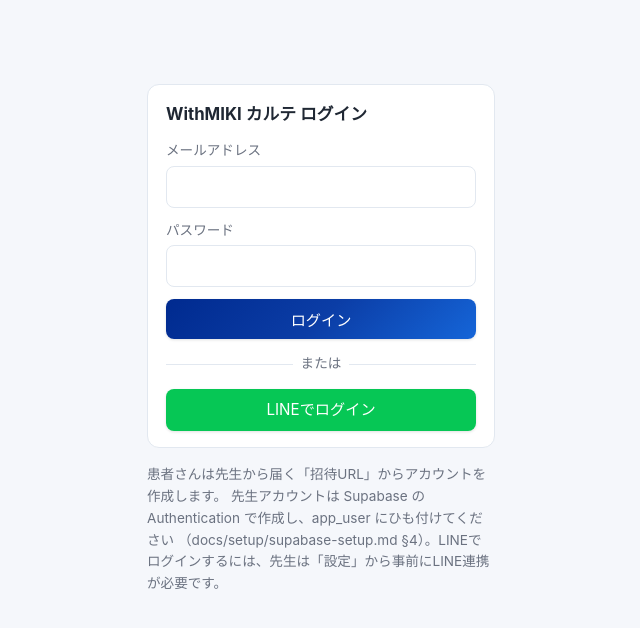
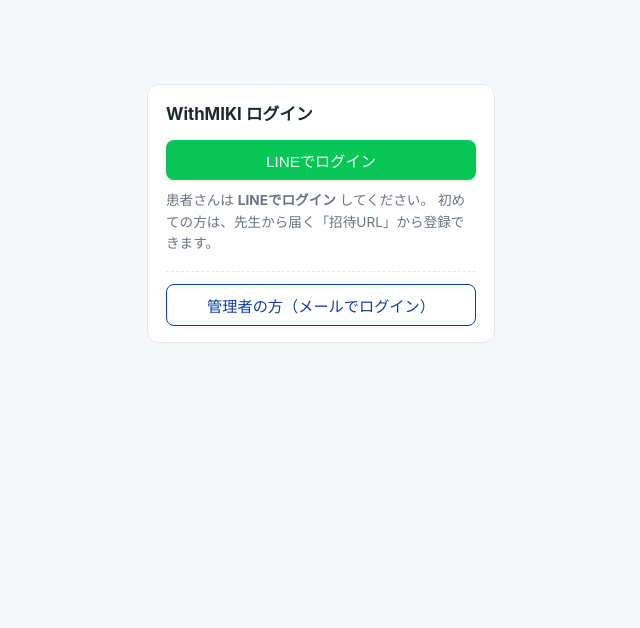
Before and after one commit to spotsuku/withMIKI, a Next.js app: page /login in a window 1280 px wide. Shown: the top 628 px of the page, without its empty margins (319-959 px from the left). Built offline with nearby package versions, Linux system fonts and the light colour scheme.

Commit message:
ログイン画面: 患者はLINEログインのみを前面に。メール/パスワードは管理者用として折りたたみに変更

```diff
--- a/src/app/login/page.tsx
+++ b/src/app/login/page.tsx
@@ -1,12 +1,12 @@
 'use client';
 
+import { useState } from 'react';
 import { useFormState, useFormStatus } from 'react-dom';
 import { login, devLogin } from './actions';
 
 const initialState: { error?: string } = {};
 
 // 開発用ログインボタンの表示フラグ（ビルド時に埋め込み）。
-// 実際の認可はサーバー側の DEV_LOGIN_EMAIL / DEV_LOGIN_PASSWORD で制御する。
 const DEV_LOGIN_VISIBLE = process.env.NEXT_PUBLIC_DEV_LOGIN === '1';
 
 function SubmitButton() {
@@ -30,11 +30,34 @@ function DevButton() {
 export default function LoginPage() {
   const [state, formAction] = useFormState(login, initialState);
   const [devState, devAction] = useFormState(devLogin, initialState);
+  const [showAdmin, setShowAdmin] = useState(false);
+
+  function startLineLogin() {
+    try { sessionStorage.setItem('liff_mode', 'login'); sessionStorage.removeItem('liff_token'); } catch { /* noop */ }
+    window.location.href = '/liff';
+  }
 
   return (
     <div className="container login-wrap">
       <div className="card">
-        <h2>WithMIKI カルテ ログイン</h2>
+        <h2>WithMIKI ログイン</h2>
+
+        {/* 患者さんは LINE ログインのみ */}
+        <button className="btn" onClick={startLineLogin} style={{ width: '100%', background: '#06c755' }}>
+          LINEでログイン
+        </button>
+        <p className="meta" style={{ marginTop: 10 }}>
+          患者さんは <strong>LINEでログイン</strong> してください。
+          初めての方は、先生から届く「招待URL」から登録できます。
+        </p>
+
+        {/* 管理者（先生）のみ：メール・パスワード */}
+        <div style={{ borderTop: '1px dashed var(--line)', marginTop: 16, paddingTop: 12 }}>
+          {!showAdmin ? (
+            <button className="btn secondary" style={{ width: '100%' }} onClick={() => setShowAdmin(true)}>
+              管理者の方（メールでログイン）
+            </button>
+          ) : (
             <form action={formAction}>
               <div className="field">
                 <label htmlFor="email">メールアドレス</label>
@@ -42,42 +65,22 @@ export default function LoginPage() {
               </div>
               <div className="field">
                 <label htmlFor="password">パスワード</label>
-            <input
-              id="password"
-              name="password"
-              type="password"
-              autoComplete="current-password"
-              required
-            />
+                <input id="password" name="password" type="password" autoComplete="current-password" required />
               </div>
               <SubmitButton />
               {state?.error ? <p className="error">{state.error}</p> : null}
+              <p className="meta" style={{ marginTop: 8 }}>※ メール・パスワードでのログインは管理者（先生）専用です。</p>
             </form>
-
-        <div style={{ display: 'flex', alignItems: 'center', gap: 8, margin: '14px 0' }}>
-          <span style={{ flex: 1, height: 1, background: 'var(--line)' }} />
-          <span className="meta">または</span>
-          <span style={{ flex: 1, height: 1, background: 'var(--line)' }} />
-        </div>
-        <a className="btn" href="/liff" style={{ width: '100%', background: '#06c755', textAlign: 'center', display: 'block' }}>
-          LINEでログイン
-        </a>
+          )}
 
           {DEV_LOGIN_VISIBLE ? (
-          <form action={devAction} style={{ marginTop: 12, borderTop: '1px dashed var(--line)', paddingTop: 12 }}>
+            <form action={devAction} style={{ marginTop: 12 }}>
               <DevButton />
               {devState?.error ? <p className="error">{devState.error}</p> : null}
-            <p className="meta" style={{ marginTop: 6 }}>
-              開発用の固定アカウントへ自動ログインします（本番では無効）。
-            </p>
             </form>
           ) : null}
         </div>
-      <p className="meta">
-        患者さんは先生から届く「招待URL」からアカウントを作成します。
-        先生アカウントは Supabase の Authentication で作成し、app_user にひも付けてください
-        （docs/setup/supabase-setup.md §4）。LINEでログインするには、先生は「設定」から事前にLINE連携が必要です。
-      </p>
+      </div>
     </div>
   );
 }
```
Lines whose indentation alone changed are shown as unchanged.
